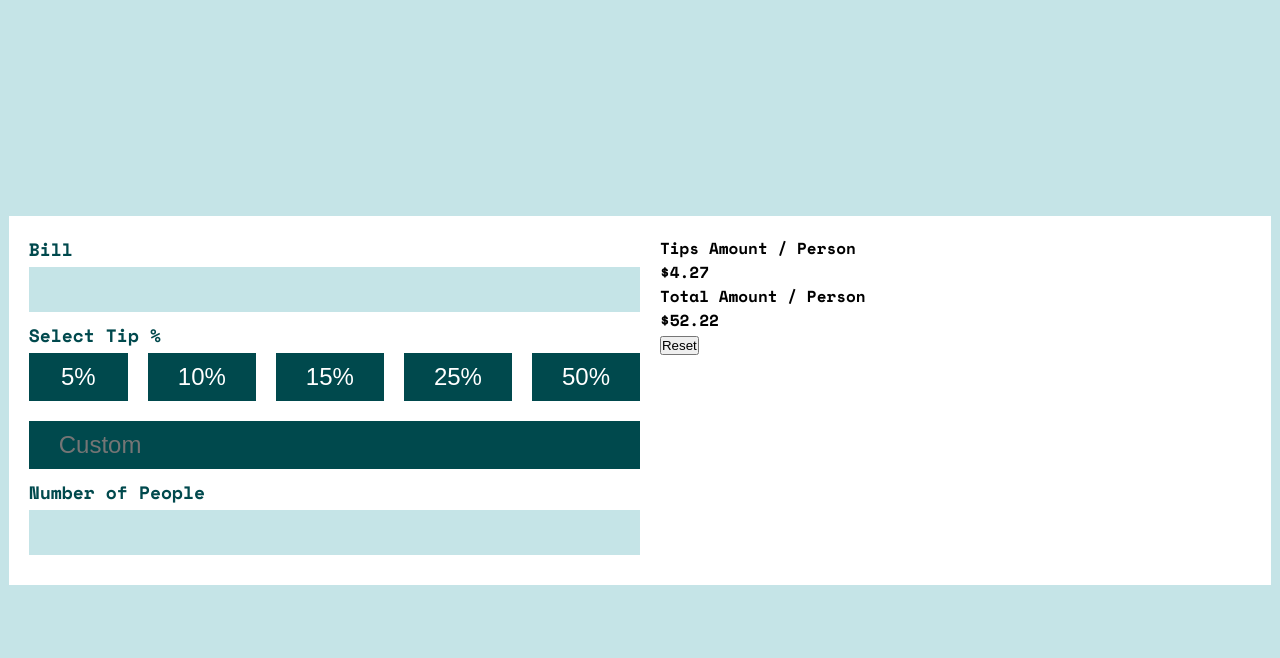
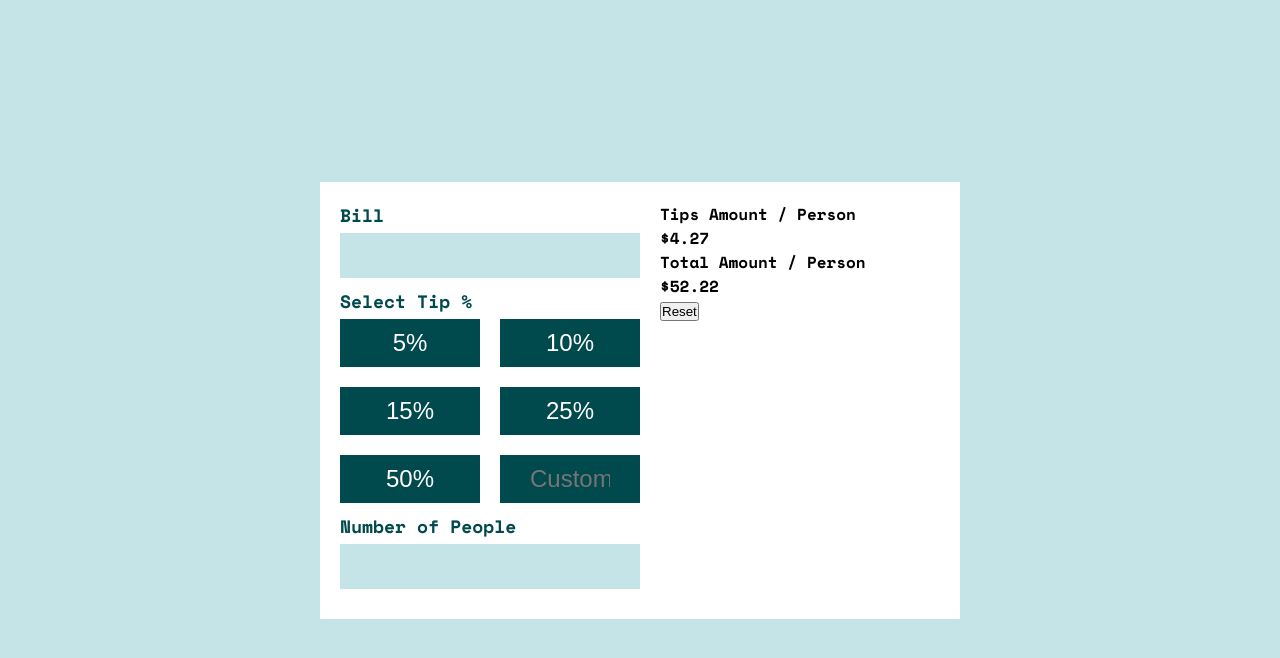
Before and after one commit to sushant435/web-dev-practice, a PHP site: page / in a window 1280 px wide. Shown: the top 658 px of the page. Run offline with PHP 8.4, Linux system fonts and the light colour scheme.

Commit message:
tips-calc

```diff
--- a/tip-calculator-app-main/tip-calculator-app-main/style.css
+++ b/tip-calculator-app-main/tip-calculator-app-main/style.css
@@ -43,7 +43,7 @@ body
     padding: 20px;
     display: flex;
     gap: 20px;
-    width: 50 vw;
+    width: 50vw;
 }
 
 .calculator-container .calculator
```
